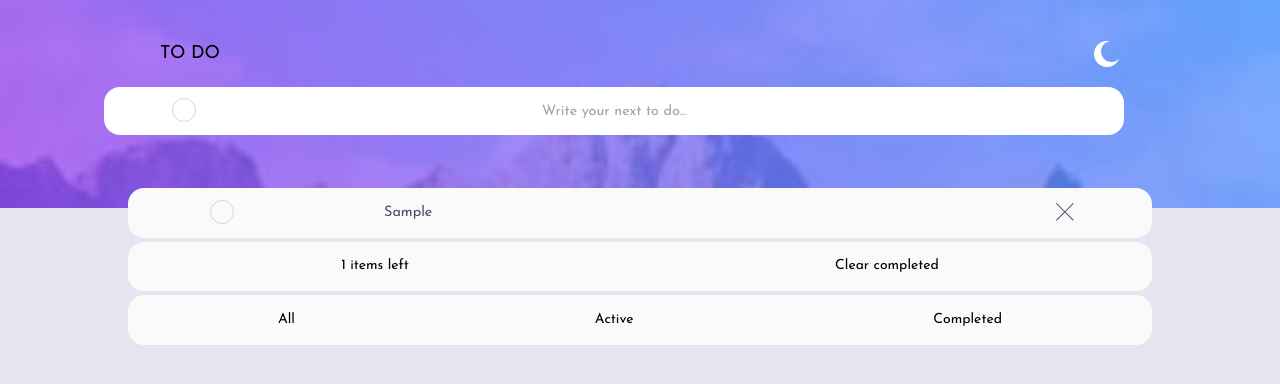
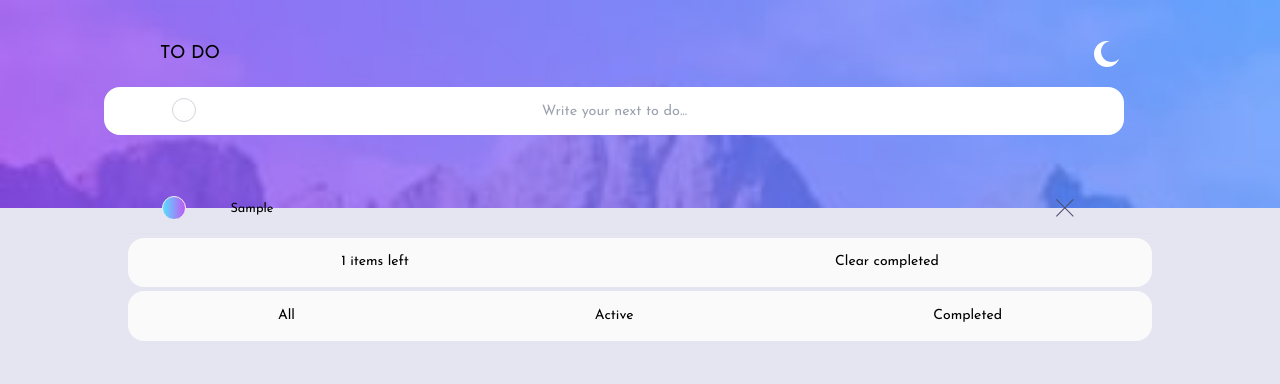
Before and after one commit to tarikcahta/to-do-app, a React (Create React App) app: page / in a window 1280 px wide. Both pictures are taken after typing "Sample" into the empty fields and a click on the button 184 px from the left and 110 px from the top of the page. Shown: the top 384 px of the page. Built offline with nearby package versions, Linux system fonts and the light colour scheme; the HTML template or start-up script is replaced by a standard one.

Commit message:
Improve ToDo style and funcs

```diff
--- a/src/components/ToDo/ToDo.js
+++ b/src/components/ToDo/ToDo.js
@@ -22,13 +22,13 @@ const ToDo = ({ text, todo, todos, setToDos, filteredToDos }) => {
 
   return (
     <ToDoItem>
-      <ToDoButton onClick={handleToDoCompletion}></ToDoButton>
+      <ToDoButton onClick={handleToDoCompletion} />
       <ToDoText completed={todo.completed}>{text}</ToDoText>
       <DeleteButton onClick={handleToDoDeletion}>
         <svg xmlns="http://www.w3.org/2000/svg" width="18" height="18">
           <path
             fill="#494C6B"
-            fill-rule="evenodd"
+            fillRule="evenodd"
             d="M16.97 0l.708.707L9.546 8.84l8.132 8.132-.707.707-8.132-8.132-8.132 8.132L0 16.97l8.132-8.132L0 .707.707 0 8.84 8.132 16.971 0z"
           />
         </svg>
--- a/src/components/ToDo/ToDo.styles.js
+++ b/src/components/ToDo/ToDo.styles.js
@@ -2,38 +2,66 @@ import styled, { css } from 'styled-components';
 
 export const ToDoItem = styled.li`
   position: relative;
-  margin-top: 0.25rem;
   display: flex;
   height: 3.1rem;
   width: 100%;
   align-items: center;
   justify-content: center;
-  border-radius: 1rem;
-  background-color: hsl(0, 0%, 98%);
+  border-bottom: 1px rgba(209, 213, 219, 0.25) solid;
+  background-color: ${(props) => props.theme.toDoBgColor};
 `;
 
-export const ToDoButton = styled.button`
+export const ToDoButton = styled.input`
+  /* background-color: hsl(235, 24%, 19%); */
   position: absolute;
-  left: 8%;
+  left: 7%;
   top: 24%;
   aspect-ratio: 1 / 1;
   width: 1.5rem;
   height: 1.5rem;
+  /* padding: 12px 12px; */
+  /* border-radius: 50%;
+  border-width: 1px;
+  border-style: solid;
+
+  color: white;
+  text-align: center;
+  text-decoration: none;
+  transition: background-color 0.3s ease; */
+
+  -webkit-appearance: none;
+  border-width: 1px;
+  border-style: solid;
+  background-image: linear-gradient(
+    to right,
+    hsl(192, 100%, 67%),
+    hsl(280, 87%, 65%)
+  );
   border-radius: 50%;
-  border: 1px solid rgb(209 213 219);
+  cursor: pointer;
+
+  @media (min-width: 768px) {
+    left: 3.3%;
+  }
 `;
 
 export const ToDoText = styled.p`
-  margin-left: 25%;
+  margin-left: 19%;
   margin-right: 15%;
   flex: 1;
-  font-size: 0.9rem;
-  color: hsl(235, 19%, 35%);
+  font-size: 0.8rem;
+  color: ${(props) => props.theme.toDoColor};
   ${({ completed }) =>
     completed &&
     css`
       text-decoration: line-through;
+      color: ${(props) => props.theme.filterToDosColor};
+      font-weight: 400;
     `}
+
+  @media (min-width: 768px) {
+    margin-left: 10%;
+  }
 `;
 
 export const DeleteButton = styled.button`
```
